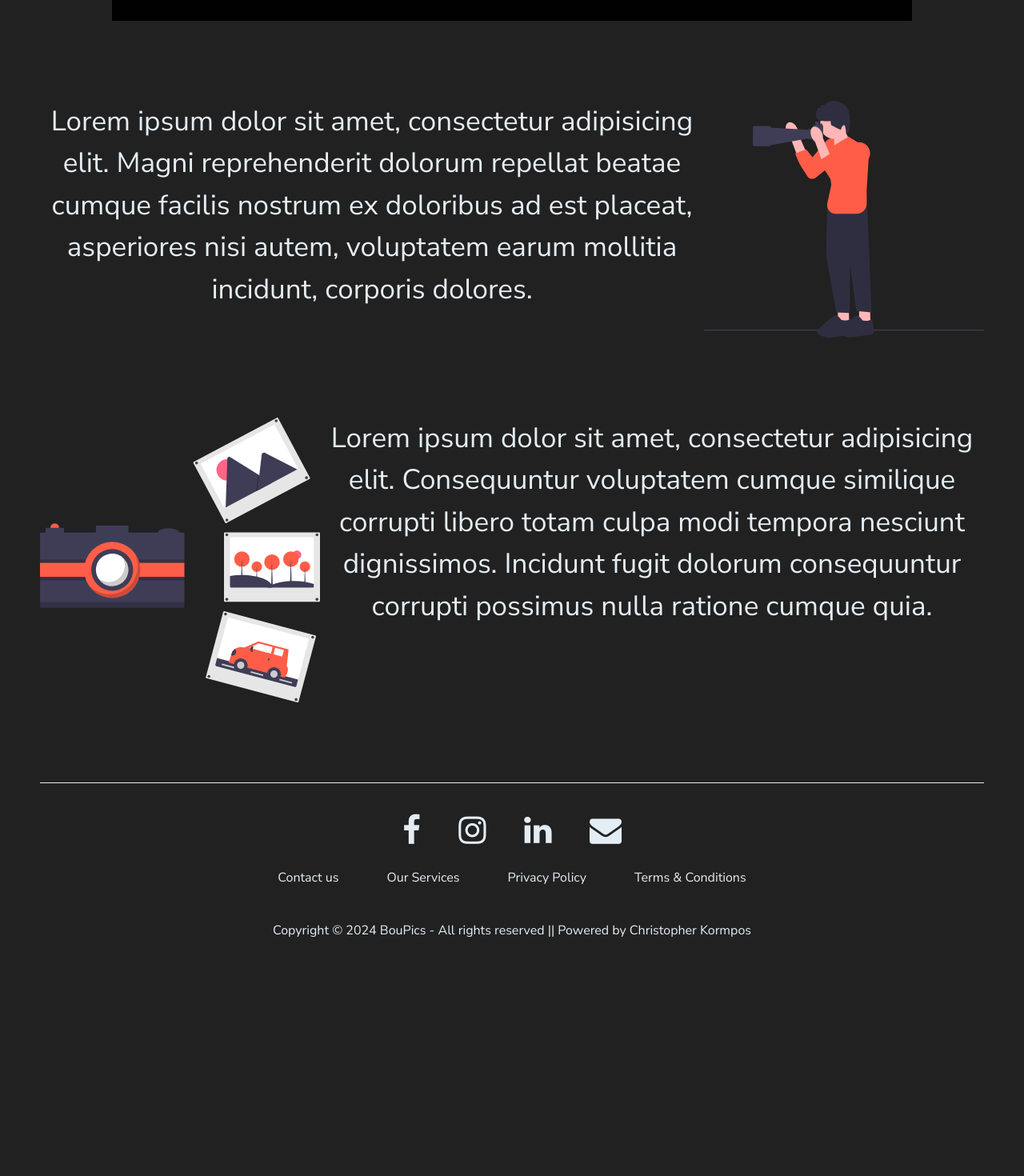
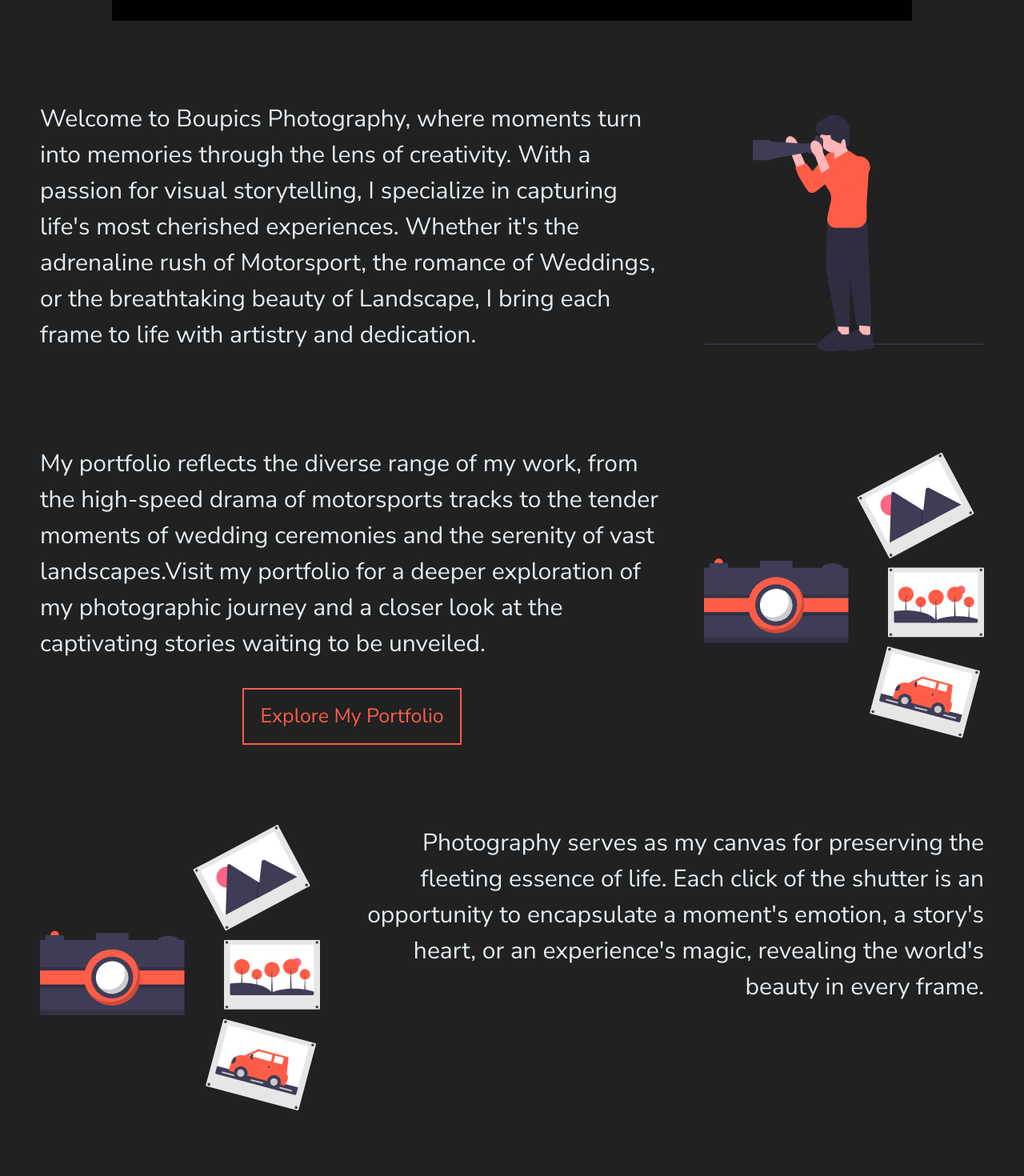
Before and after one commit to christopherkormpos/BouPics, a React (Create React App) app: page / in a window 1280 px wide. Shown: the part 820-2290 px from the top of the page at 80% size. Before the commit the page ends 2044 px from the top, so only its background shows below. Built offline with nearby package versions, Linux system fonts and the light colour scheme.

Commit message:
main page paragraphs and photography page changes

```diff
--- a/src/components/Pages/Home.css
+++ b/src/components/Pages/Home.css
@@ -1,29 +1,57 @@
-.content1{
+.content1 {
     display: flex;
     justify-content: center;
     margin-left: 50px;
     margin-right: 50px;
     margin-bottom: 100px;
 }
-.content2{
+
+.content3 {
     display: flex;
     justify-content: center;
     margin-left: 50px;
     margin-right: 50px;
     margin-bottom: 100px;
 }
-.paragraph1{
-    font-size:35px;
+
+.paragraph1 {
+    font-size: 30px;
+    text-align: left;
 }
-.paragraph1-image{
+
+.paragraph1-image {
     width: 350px;
+    margin-left: 50px;
 }
-.paragraph2{
-    font-size:35px;
+
+.content2 {
+    display: flex;
+    justify-content: center;
+    margin-left: 50px;
+    margin-right: 50px;
+    margin-bottom: 100px;
 }
-.paragraph2-image{
+
+.paragraph2 {
+    font-size: 30px;
+    text-align: left;
+}
+
+.paragraph2-image {
     width: 350px;
+    margin-left: 50px;
 }
+
+.paragraph3 {
+    font-size: 30px;
+    text-align: right;
+}
+
+.paragraph3-image {
+    width: 350px;
+    margin-right: 50px;
+}
+
 .name {
     font-size: 140px;
     font-weight: 700;
@@ -39,3 +67,18 @@
     z-index: 0;
     margin-bottom: 100px;
 }
+button{
+    background: none;
+    color: #ff5d47;
+    border: 2px solid;
+    padding: 15px 20px;
+    font-size: 25px;
+    transition: all 0.5s;
+}
+button:hover{
+    border-color: #fa6a57;
+    color: #e4edf4;
+    box-shadow: 0 15px 15px -15px #fa6a57;
+    transform: translateY(-5px);
+    cursor: pointer;
+}
--- a/src/components/Pages/Home.jsx
+++ b/src/components/Pages/Home.jsx
@@ -5,17 +5,36 @@
   return (
     <div>
       <h1 className="name">George Bougas</h1>
-      <img src="./images/landscape-main.jpg" className= "img-main" alt="" />
+      <img src="./images/landscape-main.jpg" className="img-main" alt="" />
       <div className="content1">
         <p className="paragraph1">
-          Lorem ipsum dolor sit amet, consectetur adipisicing elit. Magni reprehenderit dolorum repellat beatae cumque facilis nostrum ex doloribus ad est placeat, asperiores nisi autem, voluptatem earum mollitia incidunt, corporis dolores.
+          Welcome to Boupics Photography, where moments turn into memories through the lens of creativity.
+          With a passion for visual storytelling, I specialize in capturing life's most cherished experiences.
+          Whether it's the adrenaline rush of Motorsport, the romance of Weddings, or the breathtaking beauty of
+          Landscape, I bring each frame to life with artistry and dedication.
         </p>
         <img src="./images/Photographer.svg" alt="" className="paragraph1-image" />
       </div>
       <div className="content2">
-        <img src="./images/Photography.svg" alt="" className="paragraph2-image" />
+        <div>
         <p className="paragraph2">
-          Lorem ipsum dolor sit amet, consectetur adipisicing elit. Consequuntur voluptatem cumque similique corrupti libero totam culpa modi tempora nesciunt dignissimos. Incidunt fugit dolorum consequuntur corrupti possimus nulla ratione cumque quia.
+          My portfolio reflects the diverse range of my work, from the high-speed drama of motorsports tracks to
+          the tender moments of wedding ceremonies and the serenity of vast landscapes.Visit my portfolio for a
+          deeper exploration of my photographic journey and a closer look at the captivating stories waiting to
+          be unveiled.
+        </p>
+        <a href="/portfolio" className='button'>
+        <button>Explore My Portfolio</button>
+        </a>
+        </div>
+          <img src="./images/Photography.svg" alt="" className="paragraph2-image" />
+      </div>
+      <div className="content3">
+        <img src="./images/Photography.svg" alt="" className="paragraph3-image" />
+        <p className="paragraph3">
+          Photography serves as my canvas for preserving the fleeting essence of life.
+          Each click of the shutter is an opportunity to encapsulate a moment's emotion, a story's heart, or an
+          experience's magic, revealing the world's beauty in every frame.
         </p>
       </div>
     </div>
--- a/src/components/Pages/Photography.css
+++ b/src/components/Pages/Photography.css
@@ -8,15 +8,18 @@
     text-align: center;
     overflow: hidden;
     display: inline-block;
-    /* Adjust the maximum width and height to match your design */
     max-width: 350px;
     max-height: 420px;
     transition: transform 0.3s ease;
     transition: 1s ease;
     cursor: pointer;
+    border-radius: 10px;
+    box-shadow: -2px 3px 3px 0px rgba(0,0,0,0.75);
+    -webkit-box-shadow: -2px 3px 3px 0px rgba(0,0,0,0.75);
+    -moz-box-shadow: -2px 3px 3px 0px rgba(0,0,0,0.75);
 }
 
-.image-container img{
+.image-container img {
     width: 350px;
     height: 420px;
     object-fit: cover;
@@ -34,7 +37,7 @@
     top: 50%;
     left: 50%;
     transform: translate(-50%, -50%);
-    background-color: rgba(255, 255, 255, 0.7);
+    background-color: rgba(255, 93, 71, 0.8);
     padding: 0;
     margin: 0;
     font-size: 18px;
@@ -43,9 +46,46 @@
     box-sizing: border-box;
     padding-top: 10px;
     padding-bottom: 10px;
+    z-index: 2;
 }
 
 .image-container:hover img {
     transform: scale(1.15);
     transition: 1s ease;
 }
+
+.image-container::after {
+    content: "";
+    position: absolute;
+    top: 0;
+    left: 0;
+    width: 100%;
+    height: 100%;
+    background-color: rgba(174, 183, 200, 0.3);
+    /* Red with 30% opacity */
+    opacity: 0;
+    transition: 1s ease;
+    /* Add a smooth transition effect */
+    z-index: 1;
+    /* Place the overlay above the image */
+}
+
+/* Apply the hover effect */
+.image-container:hover::after {
+    opacity: 1;
+    /* Fully visible on hover */
+}
+.photography-intro{
+    font-size: 27px;
+    margin-left: 50px;
+    margin-right: 50px;
+    margin-top: -50px;
+    margin-bottom: 100px;
+}
+.photography-outro{
+    font-size: 27px;
+    margin-left: 50px;
+    margin-right: 50px;
+    margin-top: -50px;
+    margin-bottom: 100px;
+}
--- a/src/components/Pages/Photography.jsx
+++ b/src/components/Pages/Photography.jsx
@@ -3,6 +3,15 @@
 
 export const Photography = () => {
   return (
+    <>
+      <div className="photography-intro">
+        <p>As you explore the world through my lens, you'll witness a tapestry of emotions, stories,
+          and moments frozen in time. Now, it's time to delve deeper into my portfolio—an ever-evolving
+          collection of my work. These images are not just photographs; they're a visual diary of the incredible
+          journeys I've embarked upon and the incredible people I've had the privilege to meet. Whether it's the
+          roar of engines on the racetrack, the tender exchanges of wedding vows, or the serene vistas of
+          untouched landscapes, each photograph carries a unique narrative waiting to be discovered</p>
+      </div>
       <div className="photography">
         <div className="image-container weddings">
           <img src="/images/wedding.jpg" alt="wedding" />
@@ -17,5 +26,10 @@
           <h2>Landscapes</h2>
         </div>
       </div>
+      <div className="photography-outro">
+          <p>Photography is more than images; it's storytelling.
+            I capture moments that endure, leaving memories etched.</p>
+        </div>
+    </>
   );
 };
```
Also changed, not shown: TBD.txt. Lines whose indentation alone changed are shown as unchanged.
